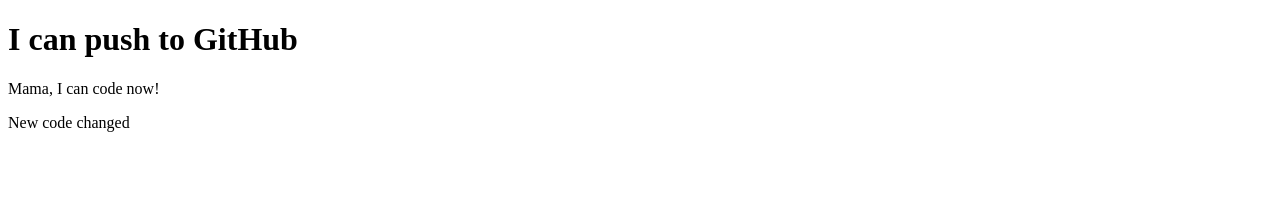
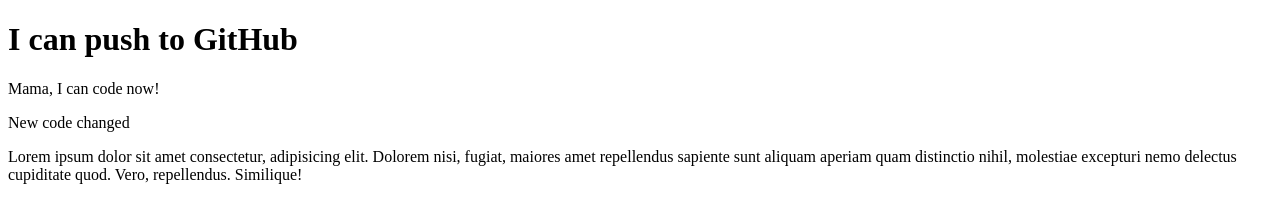
Before and after one commit to siddiquenaim/my-second-repo, a plain HTML site: page index.html in a window 1280 px wide. Drawn offline with Linux system fonts and the light colour scheme.

Commit message:
changed code

```diff
--- a/index.html
+++ b/index.html
@@ -10,5 +10,6 @@
     <h1>I can push to GitHub</h1>
     <p>Mama, I can code now!</p>
     <p>New code changed</p>
+    <p>Lorem ipsum dolor sit amet consectetur, adipisicing elit. Dolorem nisi, fugiat, maiores amet repellendus sapiente sunt aliquam aperiam quam distinctio nihil, molestiae excepturi nemo delectus cupiditate quod. Vero, repellendus. Similique!</p>
 </body>
 </html>
```
